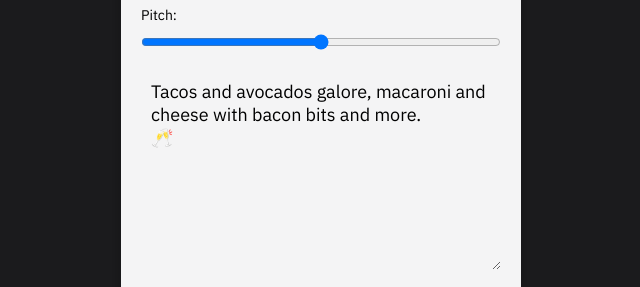
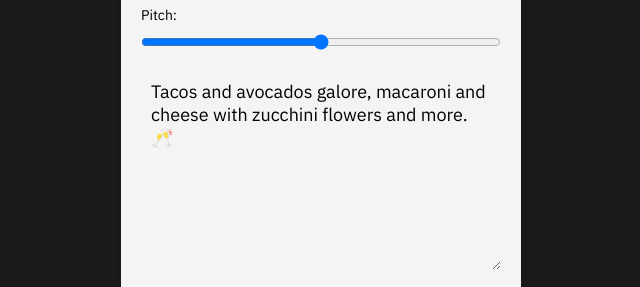
Before and after one commit to Yihwan/talk-to-me, a plain HTML site: page index.html in a window 1280 px wide. Shown: the part 327-614 px from the top of the page, 319-959 px from the left. Drawn offline with Linux system fonts and the light colour scheme.

Commit message:
replace bacon bits with zucchini flowers

```diff
--- a/index.html
+++ b/index.html
@@ -22,7 +22,7 @@
 
       <input name="pitch" type="range" min="0" max="2" step="0.1">
 
-      <textarea name="text">Tacos and avocados galore, macaroni and cheese with bacon bits and more.
+      <textarea name="text">Tacos and avocados galore, macaroni and cheese with zucchini flowers and more.
 🥂</textarea>
 
       <button id="stop">Stop!</button>
```
Also changed, not shown: 1 other file.
